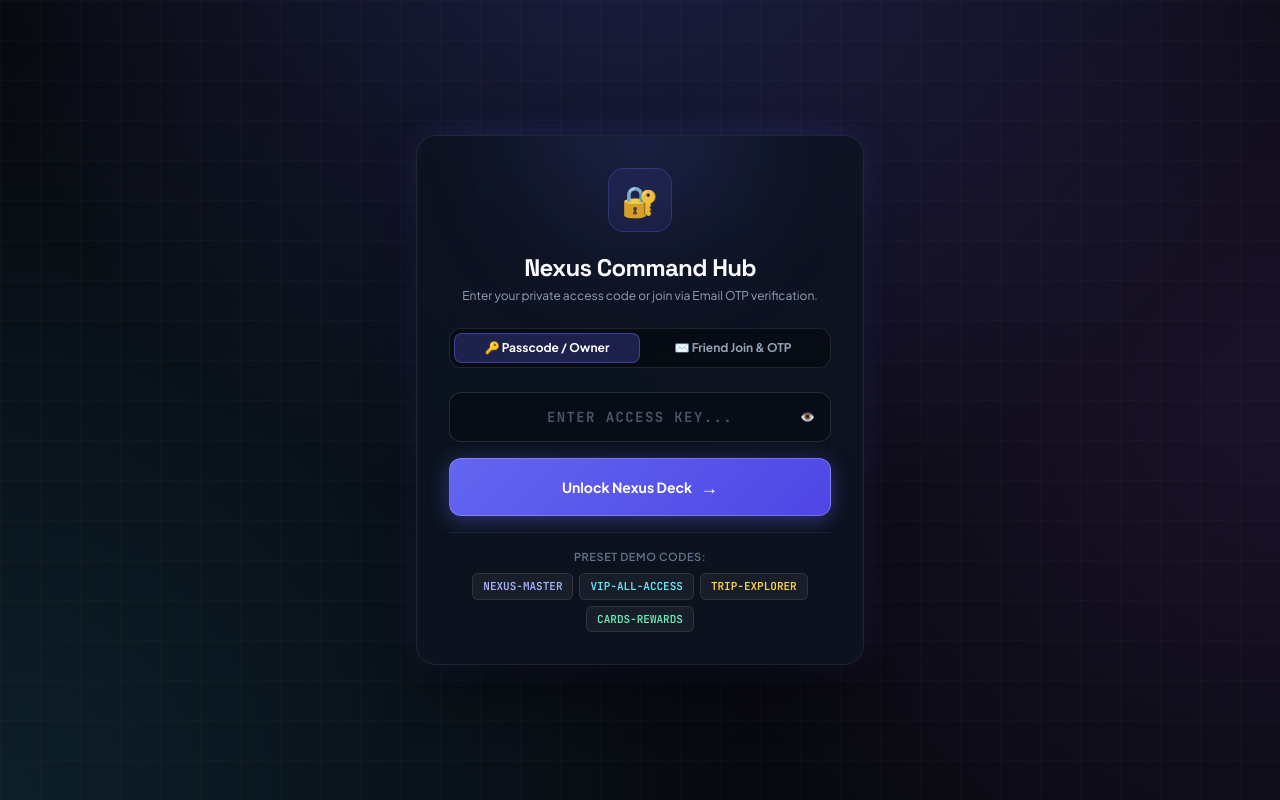
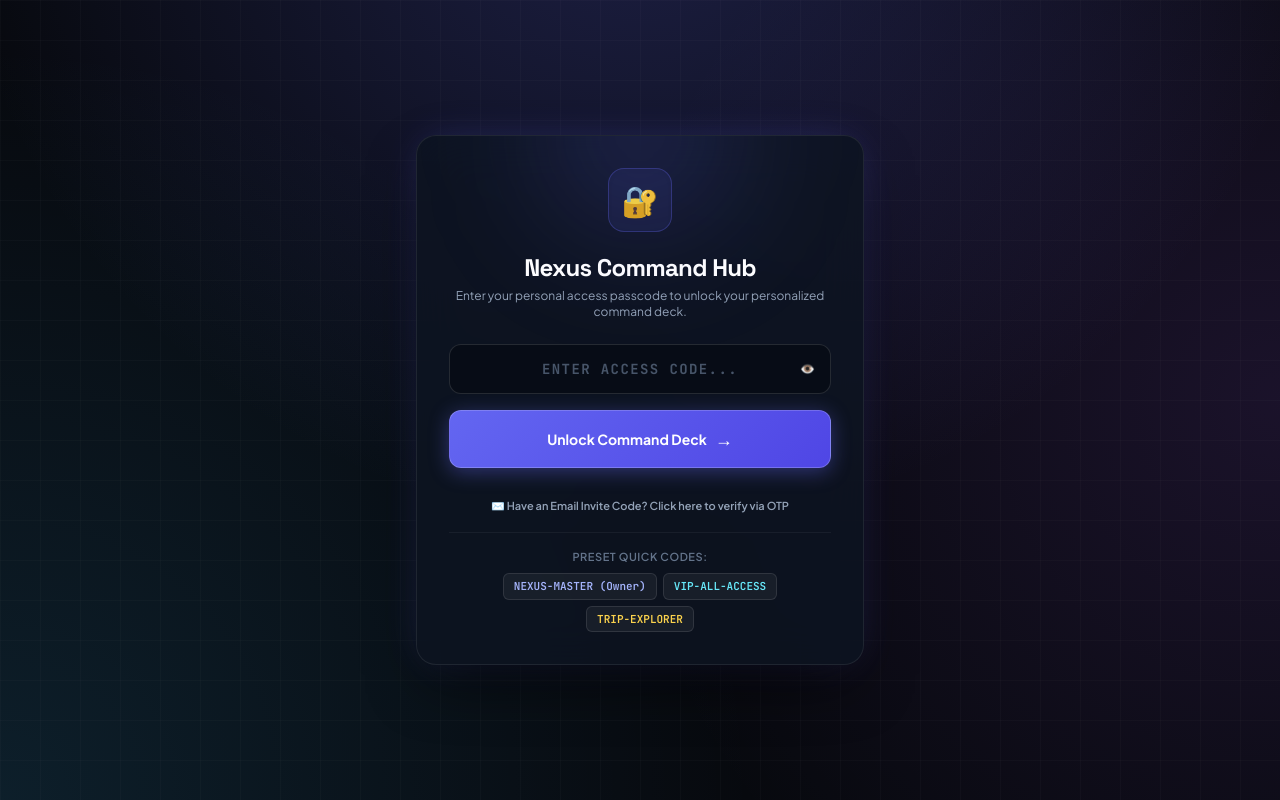
Before and after one commit to jatin990/earnings-engine, a FastAPI app: page / in a window 1280 px wide. Run offline with FastAPI, Linux system fonts and the light colour scheme; data comes from the database, SQL or seed files in the repository; data that the repository does not hold is empty; some libraries are stand-ins or nearby versions.

Commit message:
feat(auth): unified single login screen with OWNER_PASSCODE env variable support for owner and friend codes

```diff
--- a/earnings_engine/api/server.py
+++ b/earnings_engine/api/server.py
@@ -832,12 +832,34 @@ async def serve_credit_card():
 # --- Passcode Auth & Key Management ---
 
 @app.post("/api/v1/auth/verify-code", tags=["Auth"])
-async def verify_portal_code(req: VerifyCodeRequest):
+async def verify_portal_code(req: VerifyCodeRequest, response: Response):
     """Verify input passcode and return authorized applications and permissions."""
     from earnings_engine.data.passcodes import verify_passcode
+    from earnings_engine.data.auth import create_session_token
     result = verify_passcode(req.code, _settings)
     if not result.get("valid"):
         raise HTTPException(status_code=401, detail=result.get("error", "Invalid access passcode."))
+
+    is_owner = result.get("role") == "owner" or result.get("is_admin")
+    scopes = result.get("scopes") or (
+        ["can_view_trips", "can_view_cards", "can_view_net_worth", "admin", "dashboard", "credit_card"]
+        if is_owner else ["can_view_trips"]
+    )
+    token = create_session_token(
+        user_id=1 if is_owner else 2,
+        role="owner" if is_owner else "friend",
+        email="owner@nexus.local" if is_owner else "friend@nexus.local",
+        name=result.get("label", "Nexus User"),
+        scopes=scopes,
+    )
+    result["session_token"] = token
+    response.set_cookie(
+        key="nexus_session",
+        value=token,
+        httponly=True,
+        samesite="lax",
+        max_age=14 * 86400,
+    )
     return result
 
 
--- a/earnings_engine/config.py
+++ b/earnings_engine/config.py
@@ -78,6 +78,10 @@ class Settings:
     kronos_device: str = field(
         default_factory=lambda: os.getenv("EARNINGS_ENGINE_KRONOS_DEVICE", "").strip()
     )
+    # Master owner passcode for unified portal login and admin access.
+    owner_passcode: str = field(
+        default_factory=lambda: os.getenv("OWNER_PASSCODE") or os.getenv("NEXUS_MASTER_PASSCODE") or "NEXUS-MASTER"
+    )
 
     def resolve_device(self, preferred: str | None = None) -> str:
         """Resolve the model inference device for Kronos."""
--- a/earnings_engine/reports/templates/portal.html
+++ b/earnings_engine/reports/templates/portal.html
@@ -201,17 +201,7 @@
             </div>
 
             <h2 class="brand-title text-2xl font-extrabold text-white mb-1">Nexus Command Hub</h2>
-            <p class="text-xs text-slate-400 mb-6">Enter your private access code or join via Email OTP verification.</p>
-
-            <!-- Mode Switcher Tabs -->
-            <div class="flex p-1 bg-black/40 rounded-xl border border-white/10 mb-6">
-                <button id="tabBtnPasscode" onclick="portal.switchGateMode('passcode')" class="tab-switch-btn active flex-1 py-1.5 rounded-lg text-xs font-bold transition text-slate-400 border border-transparent">
-                    🔑 Passcode / Owner
-                </button>
-                <button id="tabBtnEmailOtp" onclick="portal.switchGateMode('email_otp')" class="tab-switch-btn flex-1 py-1.5 rounded-lg text-xs font-bold transition text-slate-400 border border-transparent">
-                    ✉️ Friend Join & OTP
-                </button>
-            </div>
+            <p class="text-xs text-slate-400 mb-6">Enter your personal access passcode to unlock your personalized command deck.</p>
 
             <!-- Error Banner -->
             <div id="errorAlert" class="hidden mb-4 p-3 rounded-lg bg-rose-500/10 border border-rose-500/30 text-rose-300 text-xs font-medium flex items-center gap-2 text-left">
@@ -219,13 +209,13 @@
                 <span id="errorMessage">Invalid access credentials.</span>
             </div>
 
-            <!-- MODE A: PASSCODE FORM -->
+            <!-- UNIFIED PASSCODE FORM -->
             <form id="passcodeForm" onsubmit="portal.handleVerify(event)" class="space-y-4">
                 <div class="relative">
                     <input
                         type="password"
                         id="passcodeInput"
-                        placeholder="ENTER ACCESS KEY..."
+                        placeholder="ENTER ACCESS CODE..."
                         autocomplete="off"
                         class="input-box w-full px-4 py-3.5 rounded-xl mono text-center font-bold tracking-widest text-sm text-indigo-200 placeholder:text-slate-600 uppercase"
                     >
@@ -235,16 +225,38 @@
                 </div>
 
                 <button type="submit" id="btnUnlock" class="glow-btn w-full py-3.5 rounded-xl flex items-center justify-center gap-2 text-sm font-bold">
-                    <span>Unlock Nexus Deck</span>
+                    <span>Unlock Command Deck</span>
                     <span class="text-lg">→</span>
                 </button>
 
+                <!-- Optional Email OTP Collapsible Toggle -->
+                <div class="pt-2">
+                    <button type="button" onclick="portal.toggleEmailOtpView()" class="text-[11px] font-semibold text-slate-400 hover:text-indigo-300 transition">
+                        ✉️ Have an Email Invite Code? Click here to verify via OTP
+                    </button>
+                </div>
+
+                <!-- Collapsible Email OTP Drawer -->
+                <div id="emailOtpCollapsible" class="pt-3 border-t border-white/5 space-y-2.5 text-left" style="display: none;">
+                    <span class="text-[11px] font-semibold text-slate-400 block">Enter your registered email for one-time code:</span>
+                    <input
+                        type="email"
+                        id="friendEmailInput"
+                        placeholder="your.email@example.com"
+                        class="input-box w-full px-3 py-2 rounded-lg text-xs text-white placeholder:text-slate-600"
+                    >
+                    <button type="button" onclick="portal.handleRequestOtp(event)" id="btnRequestOtp" class="w-full py-2.5 rounded-lg bg-white/10 hover:bg-white/15 border border-white/10 text-white font-bold text-xs flex items-center justify-center gap-2 transition">
+                        <span>Send Email OTP</span>
+                        <span>✉️</span>
+                    </button>
+                </div>
+
                 <!-- Quick Test Passcode Chips -->
                 <div class="pt-4 border-t border-white/5">
-                    <span class="text-[11px] font-semibold text-slate-500 uppercase tracking-wider block mb-2">Preset Demo Codes:</span>
+                    <span class="text-[11px] font-semibold text-slate-500 uppercase tracking-wider block mb-2">Preset Quick Codes:</span>
                     <div class="flex flex-wrap gap-1.5 justify-center">
                         <button type="button" onclick="portal.fillCode('NEXUS-MASTER')" class="px-2.5 py-1 rounded-md bg-white/5 hover:bg-white/10 border border-white/10 text-[11px] mono text-indigo-300 font-semibold transition">
-                            NEXUS-MASTER
+                            NEXUS-MASTER (Owner)
                         </button>
                         <button type="button" onclick="portal.fillCode('VIP-ALL-ACCESS')" class="px-2.5 py-1 rounded-md bg-white/5 hover:bg-white/10 border border-white/10 text-[11px] mono text-cyan-300 font-semibold transition">
                             VIP-ALL-ACCESS
@@ -252,37 +264,10 @@
                         <button type="button" onclick="portal.fillCode('TRIP-EXPLORER')" class="px-2.5 py-1 rounded-md bg-white/5 hover:bg-white/10 border border-white/10 text-[11px] mono text-amber-300 font-semibold transition">
                             TRIP-EXPLORER
                         </button>
-                        <button type="button" onclick="portal.fillCode('CARDS-REWARDS')" class="px-2.5 py-1 rounded-md bg-white/5 hover:bg-white/10 border border-white/10 text-[11px] mono text-emerald-300 font-semibold transition">
-                            CARDS-REWARDS
-                        </button>
                     </div>
                 </div>
             </form>
-
-            <!-- MODE B: EMAIL + OTP FORM -->
-            <form id="emailOtpForm" onsubmit="portal.handleRequestOtp(event)" class="space-y-4" style="display: none;">
-                <div>
-                    <input
-                        type="text"
-                        id="inviteCodeInput"
-                        placeholder="INVITE CODE (e.g. VIP-ALL-ACCESS)"
-                        autocomplete="off"
-                        class="input-box w-full px-4 py-3 rounded-xl mono text-center font-bold tracking-widest text-xs text-indigo-200 placeholder:text-slate-600 uppercase mb-2"
-                    >
-                    <input
-                        type="email"
-                        id="friendEmailInput"
-                        placeholder="Enter your email address..."
-                        required
-                        class="input-box w-full px-4 py-3 rounded-xl text-center text-xs text-white placeholder:text-slate-600"
-                    >
-                </div>
-
-                <button type="submit" id="btnRequestOtp" class="glow-btn w-full py-3.5 rounded-xl flex items-center justify-center gap-2 text-xs font-bold">
-                    <span>Send Verification Code (OTP)</span>
-                    <span class="text-sm">✉️</span>
-                </button>
-            </form>
+        </div>
         </div>
 
 
@@ -507,6 +492,11 @@
                 }
             },
 
+            toggleEmailOtpView() {
+                const el = document.getElementById('emailOtpCollapsible');
+                if (el) el.style.display = el.style.display === 'none' ? 'block' : 'none';
+            },
+
             toggleShowPasscode() {
                 const el = document.getElementById('passcodeInput');
                 if (!el) return;
@@ -533,21 +523,11 @@
                 if (errBox) errBox.classList.add('hidden');
 
                 try {
-                    // Try owner login first if master
-                    let res;
-                    if (code === 'NEXUS-MASTER') {
-                        res = await fetch('/api/v1/auth/owner-login', {
-                            method: 'POST',
-                            headers: { 'Content-Type': 'application/json' },
-                            body: JSON.stringify({ passcode: code })
-                        });
-                    } else {
-                        res = await fetch('/api/v1/auth/verify-code', {
-                            method: 'POST',
-                            headers: { 'Content-Type': 'application/json' },
-                            body: JSON.stringify({ code })
-                        });
-                    }
+                    const res = await fetch('/api/v1/auth/verify-code', {
+                        method: 'POST',
+                        headers: { 'Content-Type': 'application/json' },
+                        body: JSON.stringify({ code })
+                    });
 
                     const data = await res.json();
                     if (!res.ok) {
@@ -574,20 +554,23 @@
                 } finally {
                     if (btn) {
                         btn.disabled = false;
-                        btn.innerHTML = '<span>Unlock Nexus Deck</span><span class="text-lg">→</span>';
+                        btn.innerHTML = '<span>Unlock Command Deck</span><span class="text-lg">→</span>';
                     }
                 }
             },
 
             async handleRequestOtp(e) {
-                e.preventDefault();
-                const code = (document.getElementById('inviteCodeInput')?.value || '').trim();
+                if (e && e.preventDefault) e.preventDefault();
+                const code = (document.getElementById('passcodeInput')?.value || '').trim() || 'VIP-ALL-ACCESS';
                 const email = (document.getElementById('friendEmailInput')?.value || '').trim();
                 const btn = document.getElementById('btnRequestOtp');
                 const errBox = document.getElementById('errorAlert');
                 const errMsg = document.getElementById('errorMessage');
 
-                if (!code || !email) return;
+                if (!email) {
+                    alert('Please enter your email address to receive an OTP.');
+                    return;
+                }
 
                 if (btn) {
                     btn.disabled = true;
```
Also changed, not shown: earnings_engine/data/passcodes.py (+38 -0 lines).
